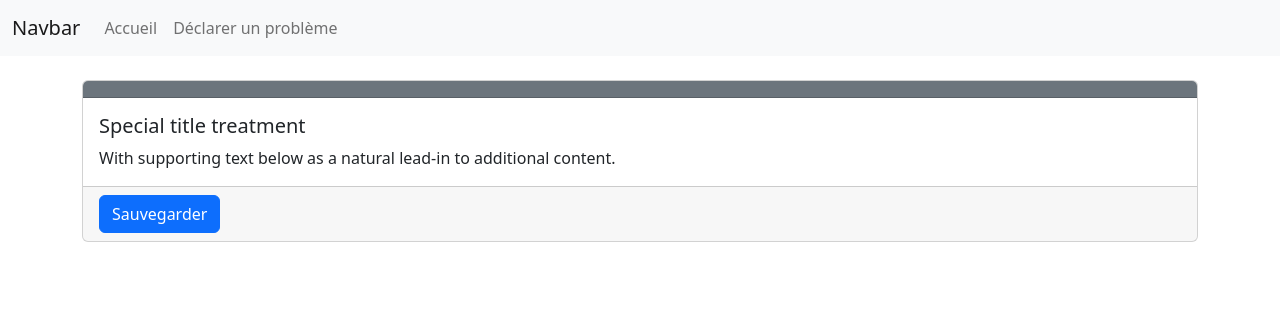
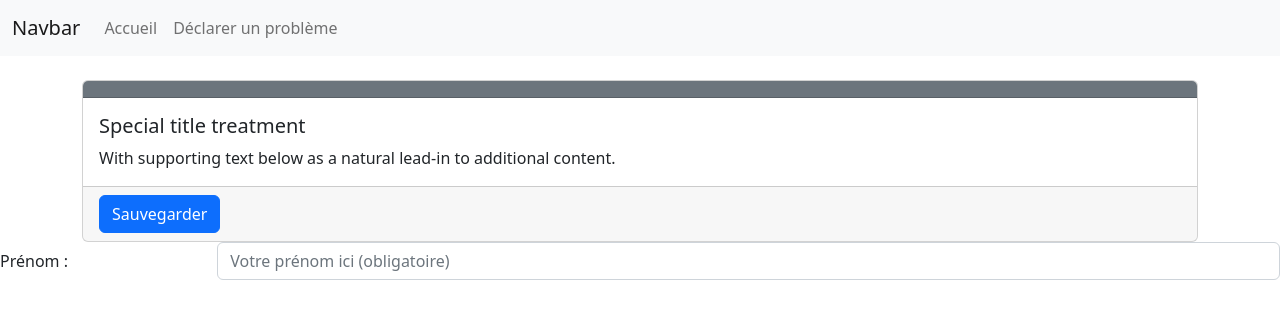
Before and after one commit to FelixLN2/Interventions, an Angular app: page /probleme in a window 1280 px wide. Shown: the top 318 px of the page. Built offline with nearby package versions, Linux system fonts and the light colour scheme.

Commit message:
commit tests 2-6

```diff
--- a/src/app/app.module.ts
+++ b/src/app/app.module.ts
@@ -6,6 +6,7 @@ import { AppComponent } from './app.component';
 import { ProblemeComponent } from './probleme/probleme.component';
 import { AccueilComponent } from './accueil/accueil.component';
 import { RouterModule } from '@angular/router';
+import { ReactiveFormsModule } from '@angular/forms';
 
 @NgModule({
   declarations: [
@@ -16,6 +17,7 @@ import { RouterModule } from '@angular/router';
   imports: [
     BrowserModule,
     AppRoutingModule,
+    ReactiveFormsModule
 
   ],
   providers: [],
--- a/src/app/probleme/probleme.component.html
+++ b/src/app/probleme/probleme.component.html
@@ -16,3 +16,30 @@
       </div>
     </div>
   </div>
+
+  <div class="card-text">
+    <form class="form-horizontal"
+    novalidate
+    (ngSubmit)="save()"
+    [formGroup]=problemeForm>
+
+      <!-- Zone de texte PRENOM -->
+      <div class="form-group row">
+        <label for="prenomId" class="col-md-2 col-form-label text-right">Prénom :</label>
+        <div class="col-md-10">
+          <input class="form-control"
+          id="prenomId"
+          type="text"
+          placeholder="Votre prénom ici (obligatoire)"
+          formControlName="prenom"
+          [ngClass]="{'is-valid': (problemeForm.get('prenom').touched ||
+          problemeForm.get('prenom').dirty) &&
+          problemeForm.get('prenom').valid,
+          'is-invalid': (problemeForm.get('prenom').touched ||
+          problemeForm.get('prenom').dirty) &&
+          !problemeForm.get('prenom').valid}"
+          />
+        </div>
+      </div>
+    </form>
+  </div>
--- a/src/app/probleme/probleme.component.ts
+++ b/src/app/probleme/probleme.component.ts
@@ -1,10 +1,23 @@
-import { Component } from '@angular/core';
+import { Component, OnInit } from '@angular/core';
+import { FormBuilder, FormGroup, Validators } from '@angular/forms';
 
 @Component({
   selector: 'Inter-probleme',
   templateUrl: './probleme.component.html',
   styleUrls: ['./probleme.component.css']
 })
-export class ProblemeComponent {
+export class ProblemeComponent implements OnInit{
+
+problemeForm: FormGroup;
+save(): void {
+}
+
+constructor(private fb: FormBuilder){}
+
+ngOnInit(){
+  this.problemeForm = this.fb.group({
+    prenom : ['', [Validators.minLength(3)]]
+  });
+}
 
 }
--- a/tsconfig.json
+++ b/tsconfig.json
@@ -22,7 +22,9 @@
     "lib": [
       "ES2022",
       "dom"
-    ]
+    ],
+    "strictPropertyInitialization": false,
+    "strictNullChecks": false
   },
   "angularCompilerOptions": {
     "enableI18nLegacyMessageIdFormat": false,
```
Also changed, not shown: 2 other files (tests, documents, lock files or other folders).
